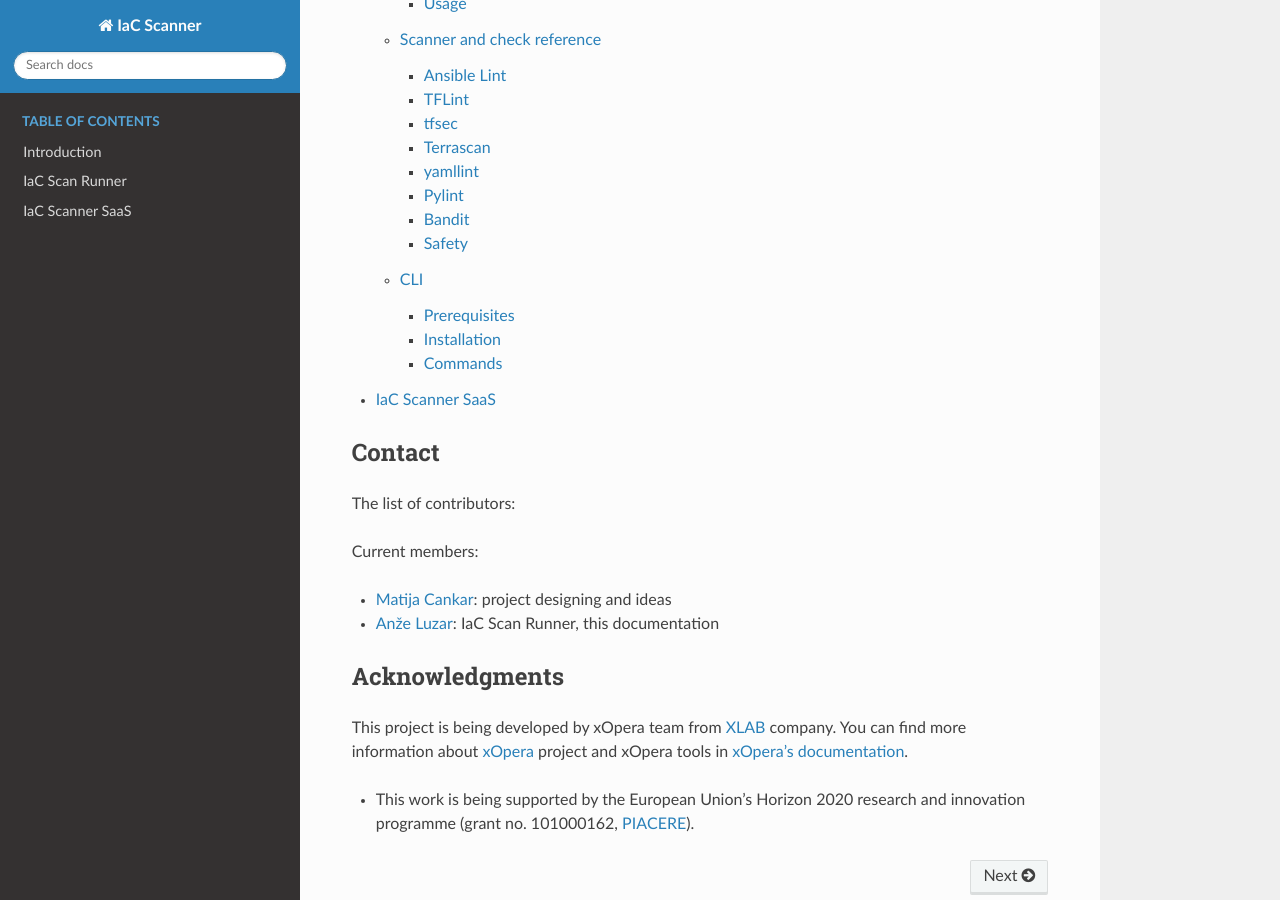
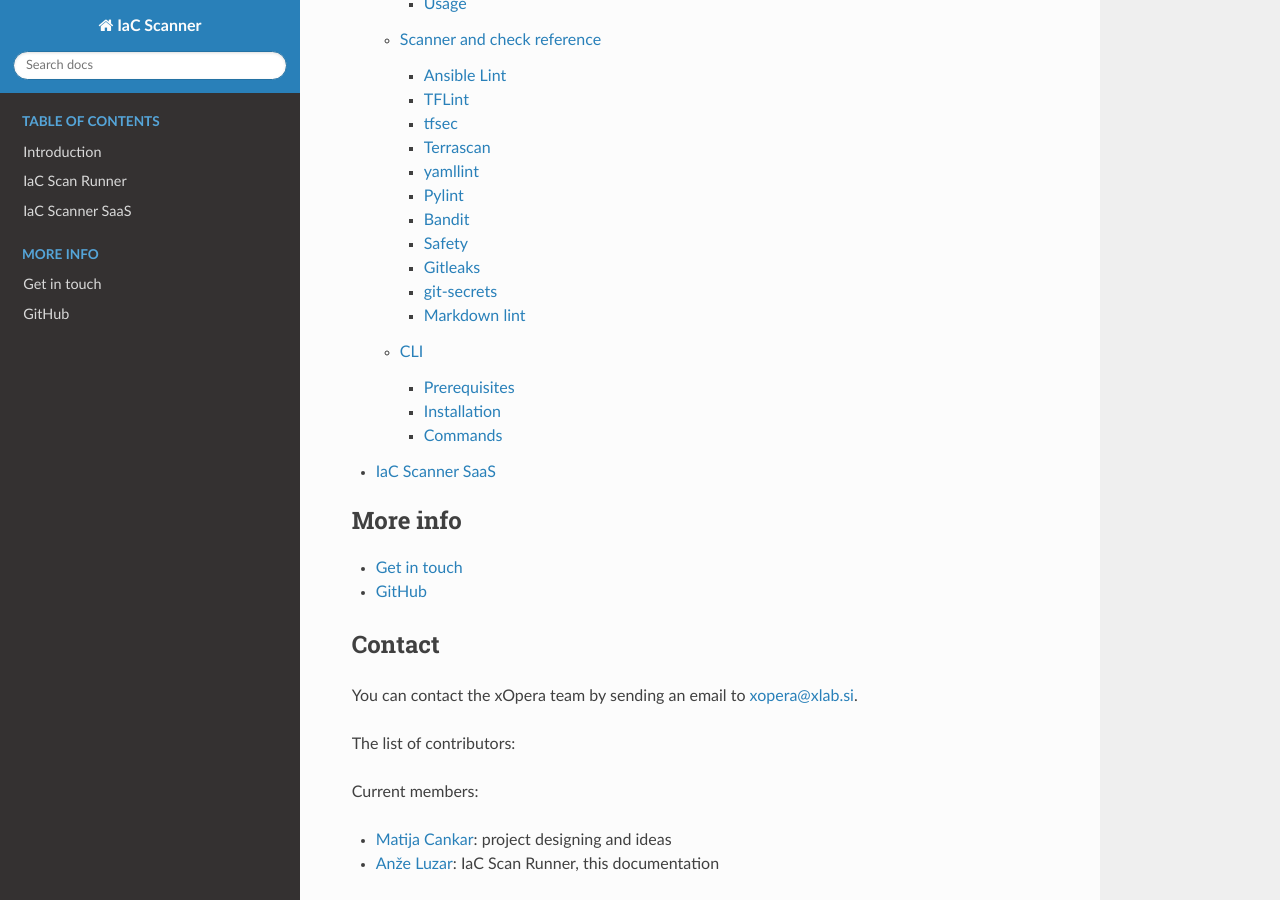
Before and after one commit to xlab-si/iac-scanner-docs, a Sphinx documentation site: the page built from docs/index.rst, in a window 1280 px wide and 900 px high, scrolled down 384 px. Built offline with Sphinx 7.4.7 and the Read the Docs theme 2.0.0, drawn with Linux system fonts in a browser that asks for light colours.

Commit message:
Describe Git checks and update contact info

```diff
--- /dev/null
+++ b/docs/04-contact.rst
@@ -0,0 +1,7 @@
+.. _Get in touch:
+
+************
+Get in touch
+************
+
+Want to get in touch? Send us an email at xopera@xlab.si.
--- a/docs/index.rst
+++ b/docs/index.rst
@@ -10,6 +10,12 @@ The following documentation explains the **IaC Scanner**.
     01-intro
     02-runner
     03-saas
+
+.. toctree::
+    :caption: More info
+
+    04-contact
+    GitHub <https://github.com/xlab-si/iac-scan-runner>
 
 ..
    Indices and tables
@@ -24,6 +30,8 @@ The following documentation explains the **IaC Scanner**.
 =======
 Contact
 =======
+
+You can contact the xOpera team by sending an email to xopera@xlab.si.
 
 The list of contributors:
 
```
Also changed, not shown: README.md (+16 -0 lines), docs/02-runner.rst (+106 -2 lines).
